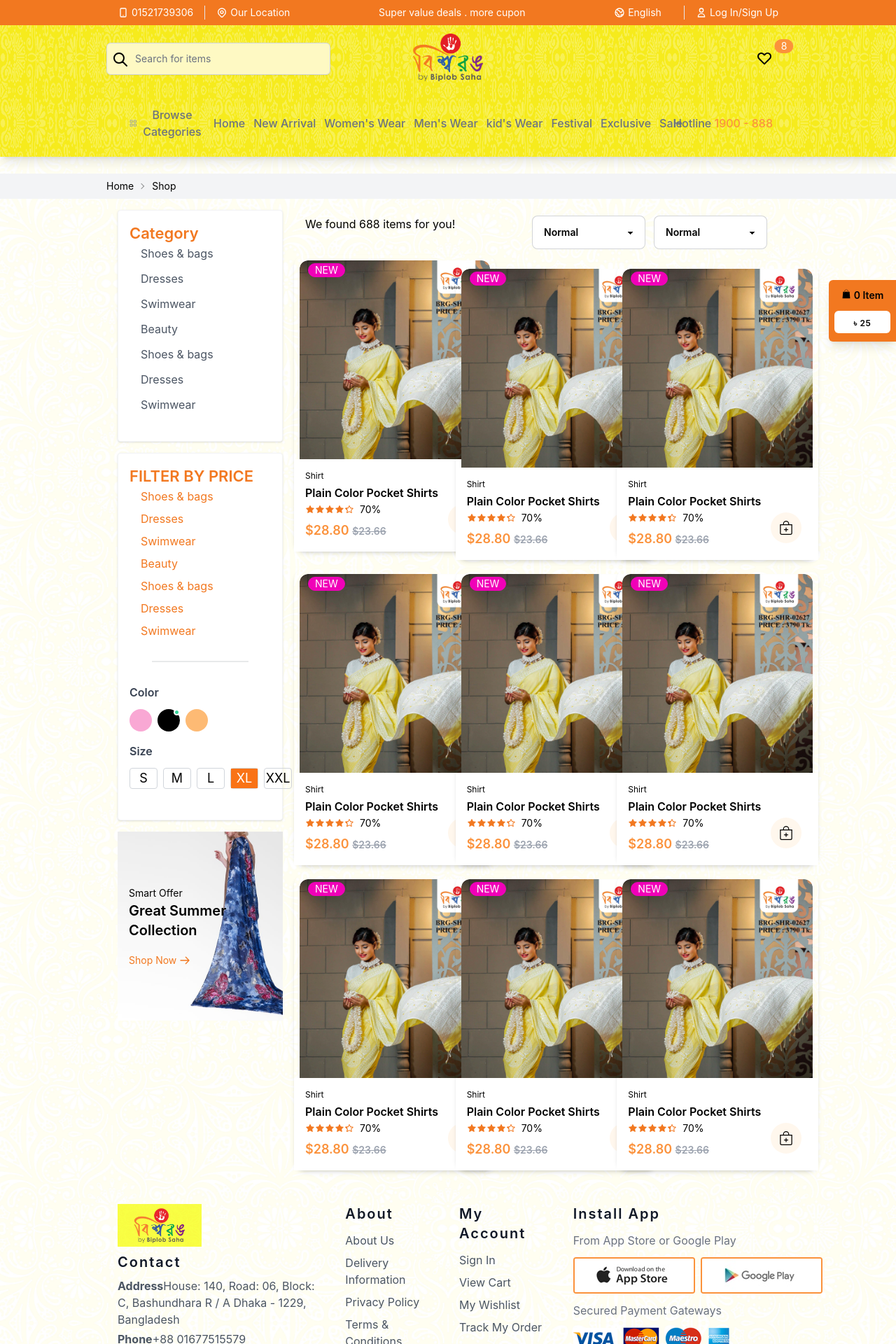
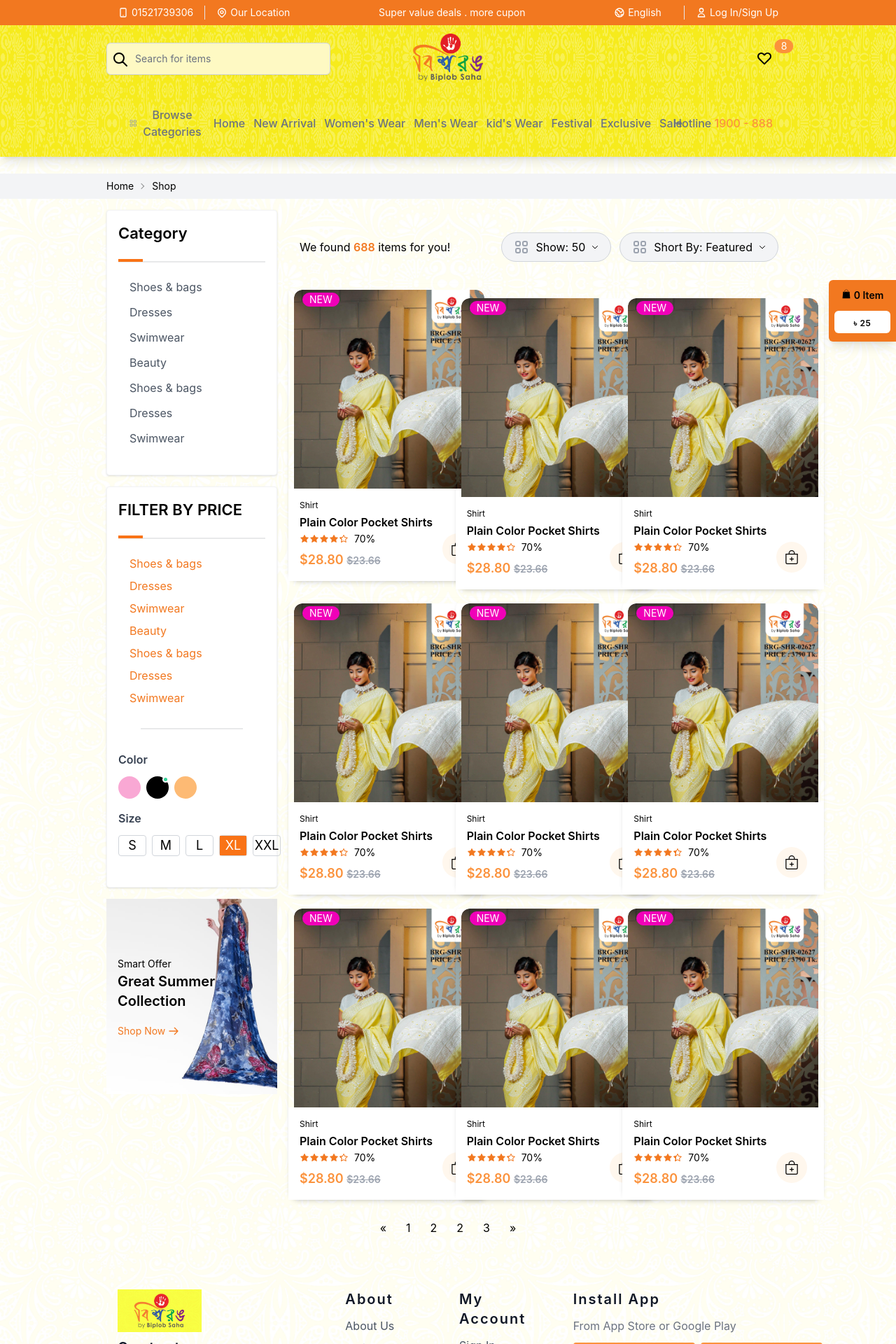
Before and after one commit to Wave-Box/bishworang, a React (Create React App) app: page /shop in a window 1280 px wide. Shown: the top 1920 px of the page at 70% size. Built offline with nearby package versions, Linux system fonts and the light colour scheme.

Commit message:
complete shop page

```diff
--- a/src/views/components/utils/Title.jsx
+++ b/src/views/components/utils/Title.jsx
@@ -1,10 +1,10 @@
 import React from 'react';
 import { primaryColor } from '../../../constant';
 
-const Title = ({ text, children }) => {
+const Title = ({ text, children,color }) => {
     return (
         <h3 style={{ fontSize: '22px' }} className='font-semibold flex gap-1 text-black'>
-            <span style={{ color: primaryColor }}>
+            <span style={{ color: color ? color : primaryColor }}>
                 {text}
             </span>
             {children}
--- /dev/null
+++ b/src/views/components/utils/TitleBorder.jsx
@@ -0,0 +1,14 @@
+import React from 'react';
+
+const TitleBorder = () => {
+    return (
+        <>
+            <div className="relative">
+                <div className="divider relative"></div>
+                <div className="w-2/12 bg-orange-500 h-1 text-left flex justify-start absolute left-0 top-1"></div>
+            </div>
+        </>
+    );
+};
+
+export default TitleBorder;
--- a/src/views/pages/home/NewArrivals/NewArrivals.jsx
+++ b/src/views/pages/home/NewArrivals/NewArrivals.jsx
@@ -12,6 +12,7 @@ const NewArrivals = () => {
         <div className='gap-4 my-5'>
             <div className="my-5 pt-1 flex justify-between items-center">
                 <Title text={'New'} >Arrivals</Title>
+
                 <Arrow prevEl={prev} nextEl={next}></Arrow>
             </div>
             <Slider1
--- a/src/views/pages/shop/Shop.jsx
+++ b/src/views/pages/shop/Shop.jsx
@@ -8,7 +8,8 @@ import SelectColor from '../../components/utils/SelectColor';
 import SelectSize from '../../components/utils/SelectSize';
 import Title from '../../components/utils/Title';
 import banner3 from '../../../assets/images/shop/banner-11.jpg'
-
+import { ViewGridIcon, ChevronDownIcon } from '@heroicons/react/outline'
+import TitleBorder from '../../components/utils/TitleBorder';
 
 const Categories = [
     { name: "Shoes & bags", link: '/' },
@@ -36,11 +37,12 @@ const Shop = () => {
             </div>
 
             <div className="container mx-auto">
-                <div className="grid grid-cols-12 px-4 space-x-4">
+                <div className="grid grid-cols-12 space-x-4">
                     <div className="col-span-3">
                         <div className="flex flex-col gap-4">
                             <div className="border border-gray-100 p-4  bg-white rounded shadow">
-                                <Title text={"Category"} />
+                                <Title text={"Category"} color={'black'} />
+                                <TitleBorder />
 
                                 <nav className="list-none mb-6 space-y-3 px-4">
 
@@ -49,7 +51,8 @@ const Shop = () => {
                                 </nav>
                             </div>
                             <div className="border border-gray-100 p-4  bg-white rounded shadow">
-                                <Title text={"FILTER BY PRICE"} />
+                                <Title text={"FILTER BY PRICE"} color={'black'} />
+                                <TitleBorder />
 
                                 <nav className="list-none mb-6 px-4">
                                     <ul className='list-none space-y-2'>
@@ -57,6 +60,7 @@ const Shop = () => {
                                     </ul>
 
                                 </nav>
+
                                 <div className="divider mx-8"></div>
                                 <SelectColor />
                                 <SelectSize />
@@ -74,25 +78,46 @@ const Shop = () => {
                     </div>
                     <div className="col-span-9">
                         <div className="flex justify-between my-2 px-4">
-                            <div className="">
-                                <p>We found 688 items for you!</p>
+                            <div className="flex justify-start items-center">
+                                <p className='text-base'>We found <span style={{ color: primaryColor, fontWeight: 600 }}>688</span> items for you!</p>
                             </div>
                             <div className="flex items-center gap-3">
+
                                 <div className="">
-                                    <select class="select select-bordered w-full max-w-xs">
-                                        <option disabled selected>Normal</option>
-                                        <option>Normal Apple</option>
-                                        <option>Normal Orange</option>
-                                        <option>Normal Tomato</option>
-                                    </select>
+                                    <div class="dropdown dropdown-end">
+                                        <label tabindex="0" class=" m-0">
+                                            <div className="border border-gray-300 rounded-full px-4 py-2 bg-gray-100 flex justify-start items-center gap-2">
+                                                <ViewGridIcon className='h-6 w-6 text-gray-400' />
+                                                <span> Show: 50</span>
+                                                <ChevronDownIcon className='h-3 w-3' />
+                                            </div>
+                                        </label>
+                                        <ul tabindex="0" class="dropdown-content menu  py-4 text-lg text-gray-500  shadow-lg bg-base-100 w-36 space-y-2">
+                                            <li className='px-4 py-2 hover:text-white hover:bg-orange-500'>50</li>
+                                            <li className='px-4 py-2 hover:text-white hover:bg-orange-500'>100</li>
+                                            <li className='px-4 py-2 hover:text-white hover:bg-orange-500'>150</li>
+                                            <li className='px-4 py-2 hover:text-white hover:bg-orange-500'>200</li>
+                                            <li className='px-4 py-2 hover:text-white hover:bg-orange-500'>250</li>
+                                        </ul>
+                                    </div>
                                 </div>
                                 <div className="">
-                                    <select class="select select-bordered w-full max-w-xs">
-                                        <option disabled selected>Normal</option>
-                                        <option>Normal Apple</option>
-                                        <option>Normal Orange</option>
-                                        <option>Normal Tomato</option>
-                                    </select>
+                                    <div class="dropdown dropdown-end">
+                                        <label tabindex="0" class=" m-1">
+                                            <div className="border border-gray-300 rounded-full px-4 py-2 bg-gray-100 flex justify-start items-center gap-2">
+                                                <ViewGridIcon className='h-6 w-6 text-gray-400' />
+                                                <span> Short By: Featured</span>
+                                                <ChevronDownIcon className='h-3 w-3' />
+                                            </div>
+                                        </label>
+                                        <ul tabindex="0" class="dropdown-content menu  py-4 text-lg text-gray-500  shadow-lg bg-base-100  w-52 space-y-2">
+                                            <li className='px-4 py-2 hover:text-white hover:bg-orange-500'>Featured</li>
+                                            <li className='px-4 py-2 hover:text-white hover:bg-orange-500'>Price: Low to High</li>
+                                            <li className='px-4 py-2 hover:text-white hover:bg-orange-500'>Price: High to Low</li>
+                                            <li className='px-4 py-2 hover:text-white hover:bg-orange-500'>Release Date</li>
+                                            <li className='px-4 py-2 hover:text-white hover:bg-orange-500'>Avg. Rating</li>
+                                        </ul>
+                                    </div>
                                 </div>
                             </div>
                         </div>
@@ -108,6 +133,18 @@ const Shop = () => {
                     </div>
 
                 </div>
+
+                <div className="flex justify-center my-5">
+                    <div class="flex gap-3 items-center">
+                        <button class="p-2">«</button>
+                        <button class=" p-2">1</button>
+                        <button class=" p-2">2</button>
+                        <button class=" p-2">2</button>
+                        <button class=" p-2">3</button>
+                        <button class="p-2">»</button>
+                    </div>
+                </div>
+
             </div>
 
 
```
